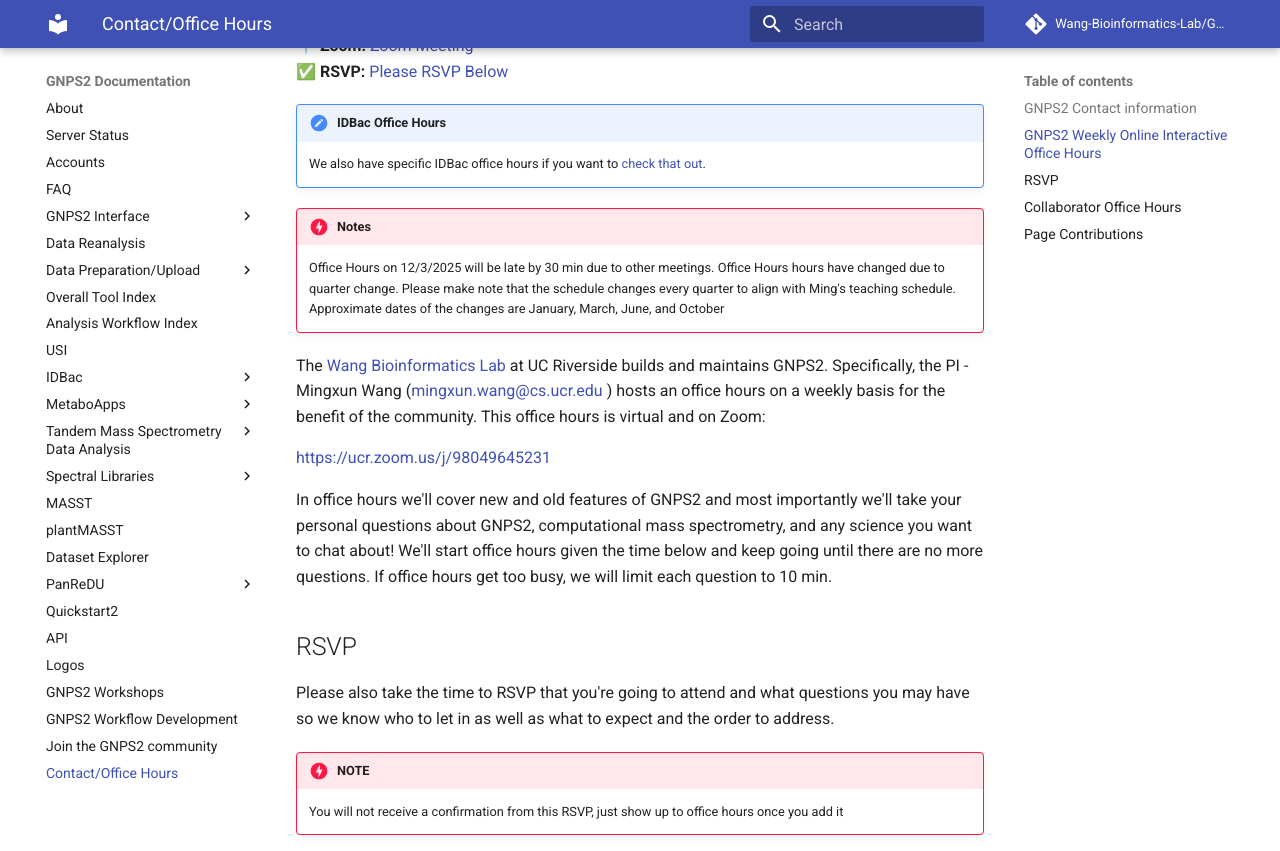
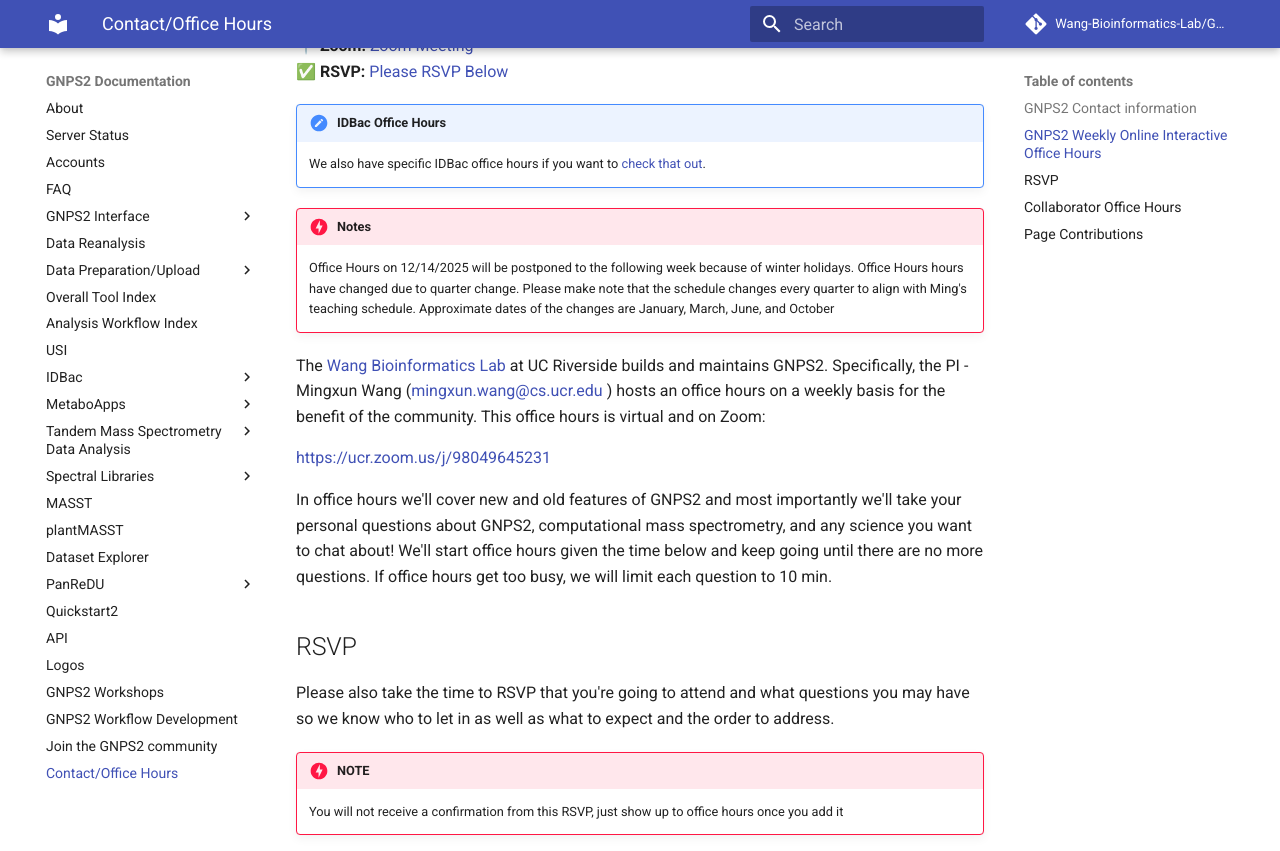
Before and after one commit to Wang-Bioinformatics-Lab/GNPS2_Documentation, an MkDocs documentation site: the page built from docs/contact.md, in a window 1280 px wide and 900 px high, scrolled down 391 px, cut to the strip 0-851 px from the top of the window. Built offline with MkDocs 1.6.1 and Material for MkDocs 9.7.7, drawn with Linux system fonts in a browser that asks for light colours; comment, search, counter and statistics services are not loaded.

Commit message:
Update contact.md

```diff
--- a/docs/contact.md
+++ b/docs/contact.md
@@ -13,7 +13,7 @@
     We also have specific IDBac office hours if you want to [check that out](idbacofficehours.md).
 
 !!! danger "Notes"
-    Office Hours on 12/3/2025 will be late by 30 min due to other meetings. Office Hours hours have changed due to quarter change. Please make note that the schedule changes every quarter to align with Ming's teaching schedule. Approximate dates of the changes are January, March, June, and October
+    Office Hours on 12/14/2025 will be postponed to the following week because of winter holidays. Office Hours hours have changed due to quarter change. Please make note that the schedule changes every quarter to align with Ming's teaching schedule. Approximate dates of the changes are January, March, June, and October
 
 The [Wang Bioinformatics Lab](https://www.cs.ucr.edu/~mingxunw/) at UC Riverside builds and maintains GNPS2. Specifically, the PI - Mingxun Wang ([mingxun.wang@cs.ucr.edu](mailto:mingxun.wang@cs.ucr.edu) ) hosts an office hours on a weekly basis for the benefit of the community. This office hours is virtual and on Zoom:
 
```
